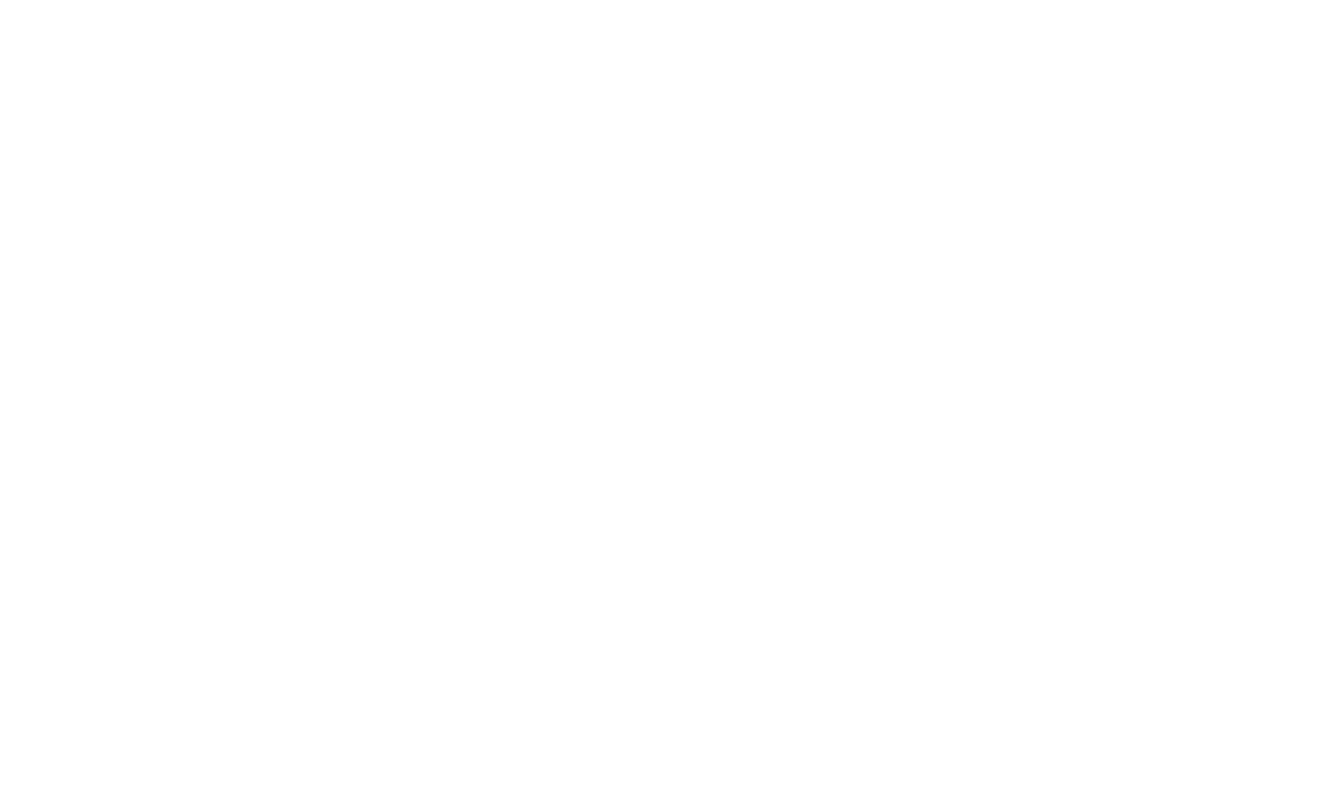
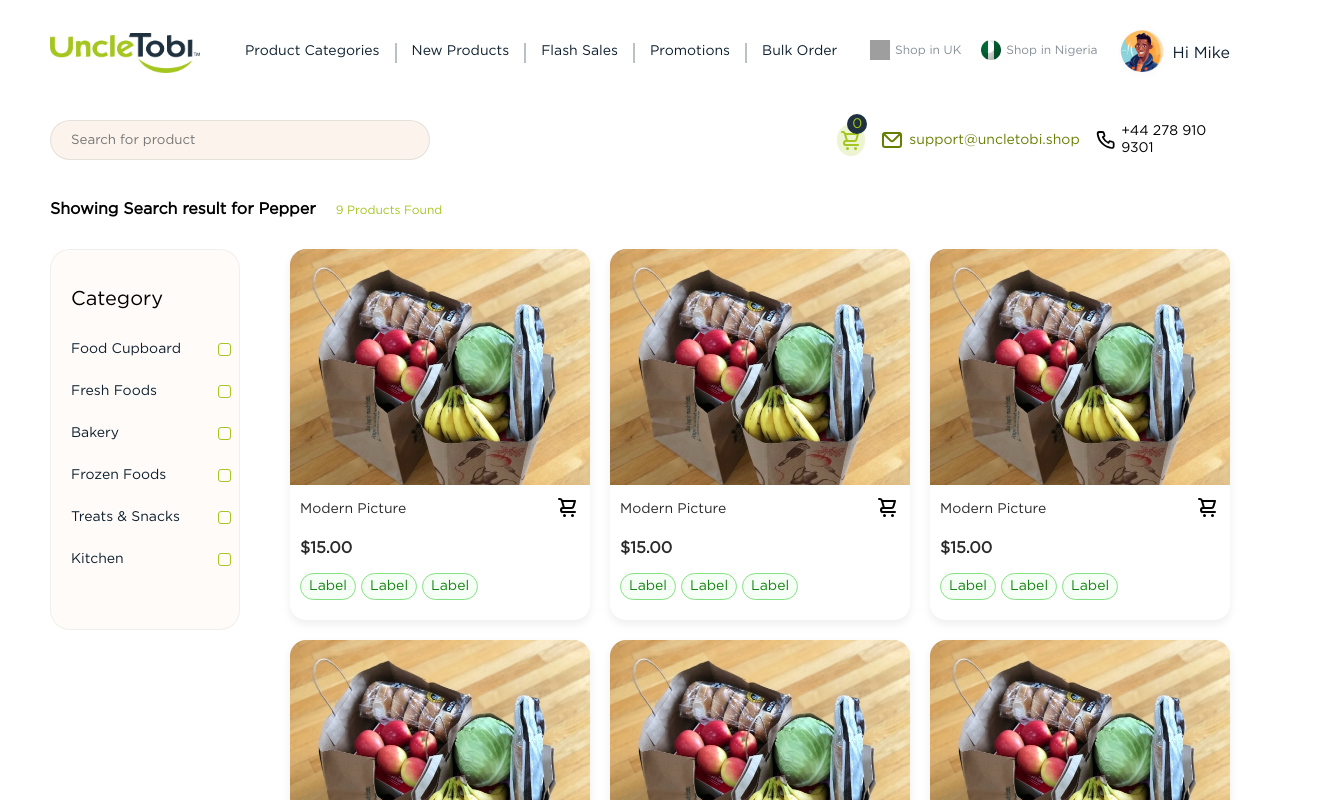
Before and after one commit to Abdulrafiudev/Uncle-Tobi, a React (Vite) app: page /Search in a window 1280 px wide. Before the commit this address had no page. Shown: the top 800 px of the page, 1330 px wide, since content can reach past the window. Built offline with nearby package versions, Linux system fonts and the light colour scheme; grey boxes are pictures that could not be loaded.

Commit message:
implementing the filtering of products

```diff
--- a/src/App.jsx
+++ b/src/App.jsx
@@ -2,6 +2,7 @@
 import { BrowserRouter, Routes, Route } from "react-router-dom"
 import Holding from "./pages/Holding Page/Holding_page"
 import Home from "./pages/Home_page/homepage"
+import Search_page from "./pages/search_page/search_page"
 
 function App() {
   return (
@@ -10,6 +11,7 @@
         <Routes>
           <Route path="/" element={<Holding />} />
           <Route path="/Home" element={<Home />} />
+          <Route path="/Search" element={<Search_page />} />
         </Routes>
       </BrowserRouter>
     </>
--- a/src/component/Header/header.css
+++ b/src/component/Header/header.css
@@ -98,3 +98,20 @@
   cursor: pointer;
   margin-right: 50px;
 }
+.user_container {
+  display: flex;
+  align-items: center;
+  gap: 5px;
+  margin-right: 50px;
+}
+.user_image {
+  height: 50px;
+  width: 50px;
+  border-radius: 100%;
+  cursor: pointer;
+}
+.user_container span {
+  color: #0d1f2e;
+  font-size: 16px;
+  cursor: pointer;
+}
--- a/src/component/Header/header.jsx
+++ b/src/component/Header/header.jsx
@@ -1,10 +1,14 @@
-import React from "react"
+import React, { useState } from "react"
 import "./header.css"
 import Logo from "../../assets/images/logo.png"
 import uk from "../../assets/images/uk_image.png"
 import nig from "../../assets/images/nig_image.png"
+import user_img from "../../assets/images/user_image.png"
 
-function Header() {
+function Header(props) {
+  // Handling showing user image when he is logged in
+  let [logged, set_logged] = useState(props.logged_in)
+
   return (
     <>
       <div className="homepage_header">
@@ -37,10 +41,16 @@
             </div>
             <div className="green_line"></div>
           </div>
-
-          <div>
-            <a className="account_button"> My Account </a>
-          </div>
+          {logged ? (
+            <div className="user_container">
+              <img src={user_img} className="user_image"></img>
+              <span> Hi Mike </span>
+            </div>
+          ) : (
+            <div>
+              <a className="account_button"> My Account </a>
+            </div>
+          )}
         </div>
       </div>
     </>
--- a/src/component/products/products.jsx
+++ b/src/component/products/products.jsx
@@ -7,7 +7,12 @@
   let label = [{ name: "Label" }, { name: "Label" }, { name: "Label" }]
   return (
     <>
-      <div className="products_container">
+      <div
+        className="products_container"
+        style={{
+          marginTop: props.logged_in && "-20px",
+        }}
+      >
         <div className="top_product_container">
           <div className="top_product_heading">
             <div className="left_product_heading">
@@ -17,7 +22,10 @@
               <span className="see">{props.see_all} </span>
             </div>
           </div>
-          <div className="grid">
+          <div
+            className="grid"
+            style={{ gridTemplateColumns: props.logged_in && "1fr 1fr 1fr" }}
+          >
             {props.top_product.map((product, index) => {
               return (
                 <div className="product_container">
--- a/src/component/search/search.css
+++ b/src/component/search/search.css
@@ -76,3 +76,20 @@
 .cart_cointainer * {
   color: #a4c61f;
 }
+.search_result {
+  display: flex;
+  margin-top: 20px;
+  margin-bottom: 30px;
+  gap: 20px;
+  align-items: center;
+  margin-left: 50px;
+}
+.search_result_span_1 {
+  color: black;
+  font-size: 16px;
+  font-weight: 700;
+}
+.search_result_span_2 {
+  color: #a4c61f;
+  font-size: 12px;
+}
--- a/src/component/search/search.jsx
+++ b/src/component/search/search.jsx
@@ -4,7 +4,7 @@
 import { UilEnvelope } from "@iconscout/react-unicons"
 import { UilPhone } from "@iconscout/react-unicons"
 
-function Search() {
+function Search(props) {
   return (
     <>
       <div className="search_header">
@@ -13,6 +13,7 @@
             type="search"
             placeholder="Search for product"
             className="search_input"
+            onChange={props.handle_change}
           />
         </div>
         <div className="right_search">
@@ -32,6 +33,15 @@
           </div>
         </div>
       </div>
+      {props.search_result && (
+        <div className="search_result">
+          <span className="search_result_span_1">
+            {" "}
+            Showing Search result for Pepper{" "}
+          </span>
+          <span className="search_result_span_2"> 9 Products Found </span>
+        </div>
+      )}
     </>
   )
 }
--- /dev/null
+++ b/src/component/sidebar_1/sidebar_1.css
@@ -0,0 +1,32 @@
+.sidebar_1_container {
+  display: flex;
+  flex-direction: column;
+
+  justify-content: center;
+  height: 379px;
+  width: 296px;
+  position: relative;
+  margin-left: 50px;
+  background-color: #fffbf8;
+  border: 1px solid #7880871a;
+  border-radius: 20px;
+}
+.sidebar_1_category {
+  color: black;
+  font-size: 20px;
+  margin-bottom: 30px;
+  text-align: start;
+  margin-left: 20px;
+}
+.catgory_list {
+  display: flex;
+  align-items: center;
+  width: 85%;
+  justify-content: space-between;
+  margin-bottom: 25px;
+  margin-left: 20px;
+}
+.catgory_list span {
+  color: #0d1f2e;
+  font-size: 14px;
+}
--- /dev/null
+++ b/src/component/sidebar_1/sidebar_1.jsx
@@ -0,0 +1,38 @@
+import React from "react"
+import "./sidebar_1.css"
+
+function Sidebar_1() {
+  return (
+    <>
+      <div className="sidebar_1_container">
+        <span className="sidebar_1_category"> Category </span>
+        <div className="catgory_list">
+          <span> Food Cupboard </span>
+          <input type="checkbox" className="check" />
+        </div>
+        <div className="catgory_list">
+          <span> Fresh Foods </span>
+          <input type="checkbox" className="check" />
+        </div>
+        <div className="catgory_list">
+          <span> Bakery </span>
+          <input type="checkbox" className="check" />
+        </div>
+        <div className="catgory_list">
+          <span> Frozen Foods </span>
+          <input type="checkbox" className="check" />
+        </div>
+        <div className="catgory_list">
+          <span> Treats & Snacks </span>
+          <input type="checkbox" className="check" />
+        </div>
+        <div className="catgory_list">
+          <span>Kitchen </span>
+          <input type="checkbox" className="check" />
+        </div>
+      </div>
+    </>
+  )
+}
+
+export default Sidebar_1
--- /dev/null
+++ b/src/pages/search_page/search_cart.jsx
@@ -0,0 +1,71 @@
+import React from "react"
+import pic from "../../assets/images/pic.jpg"
+import { UilShoppingCart } from "@iconscout/react-unicons"
+
+let search_cart = [
+  {
+    image: pic,
+    product_name: "Modern Picture",
+    cart_pic: <UilShoppingCart />,
+    price: "$15.00",
+    item: "Pepper",
+  },
+  {
+    image: pic,
+    product_name: "Modern Picture",
+    cart_pic: <UilShoppingCart />,
+    price: "$15.00",
+    item: "Pepper",
+  },
+  {
+    image: pic,
+    product_name: "Modern Picture",
+    cart_pic: <UilShoppingCart />,
+    price: "$15.00",
+    item: "Pepper",
+  },
+  {
+    image: pic,
+    product_name: "Modern Picture",
+    cart_pic: <UilShoppingCart />,
+    price: "$15.00",
+    item: "Pepper",
+  },
+  {
+    image: pic,
+    product_name: "Modern Picture",
+    cart_pic: <UilShoppingCart />,
+    price: "$15.00",
+    item: "Pepper",
+  },
+  {
+    image: pic,
+    product_name: "Modern Picture",
+    cart_pic: <UilShoppingCart />,
+    price: "$15.00",
+    item: "Pepper",
+  },
+  {
+    image: pic,
+    product_name: "Modern Picture",
+    cart_pic: <UilShoppingCart />,
+    price: "$15.00",
+    item: "Pepper",
+  },
+  {
+    image: pic,
+    product_name: "Modern Picture",
+    cart_pic: <UilShoppingCart />,
+    price: "$15.00",
+    item: "Pepper",
+  },
+  {
+    image: pic,
+    product_name: "Modern Picture",
+    cart_pic: <UilShoppingCart />,
+    price: "$15.00",
+    item: "Pepper",
+  },
+]
+
+export default search_cart
--- /dev/null
+++ b/src/pages/search_page/search_page.css
@@ -0,0 +1,6 @@
+.search_page_container {
+  display: flex;
+  width: 100%;
+  height: 100vh;
+  margin-bottom: 700px;
+}
--- /dev/null
+++ b/src/pages/search_page/search_page.jsx
@@ -0,0 +1,50 @@
+import { useState } from "react"
+import React from "react"
+import Header from "../../component/Header/header"
+import Search from "../../component/search/search"
+import Sidebar_1 from "../../component/sidebar_1/sidebar_1"
+import Products from "../../component/products/products"
+import Footer_1 from "../../component/footer_1/footer_1"
+import Footer_2 from "../../component/footer_2/footer_2"
+import Footer_4 from "../../component/footer_4/footer_4"
+import search_cart from "./search_cart"
+import "./search_page.css"
+
+function Search_page() {
+  // Handling showing user image when he is logged in
+  let [is_logged_in] = useState(true)
+  // Handling search result
+  let [search_result] = useState(true)
+
+  let [cart_search, set_cart_search] = useState(search_cart)
+
+  //Handling input search
+  function handle_change(event) {
+    let search_input = event.target.value.toLowerCase()
+    set_cart_search(() => {
+      return cart_search.filter(filtered_item => {
+        return search_input === filtered_item.item.toLowerCase()
+      })
+    })
+
+    console.log(search_input)
+  }
+  console.log(cart_search)
+
+  return (
+    <>
+      <Header logged_in={is_logged_in} />
+      <Search search_result={search_result} handle_change={handle_change} />
+      <div className="search_page_container">
+        <Sidebar_1 />
+        <Products top_product={cart_search} logged_in={is_logged_in} />
+      </div>
+
+      <Footer_1 />
+      <Footer_2 />
+      <Footer_4 />
+    </>
+  )
+}
+
+export default Search_page
```
Also changed, not shown: src/assets/images/user_image.png (added).
